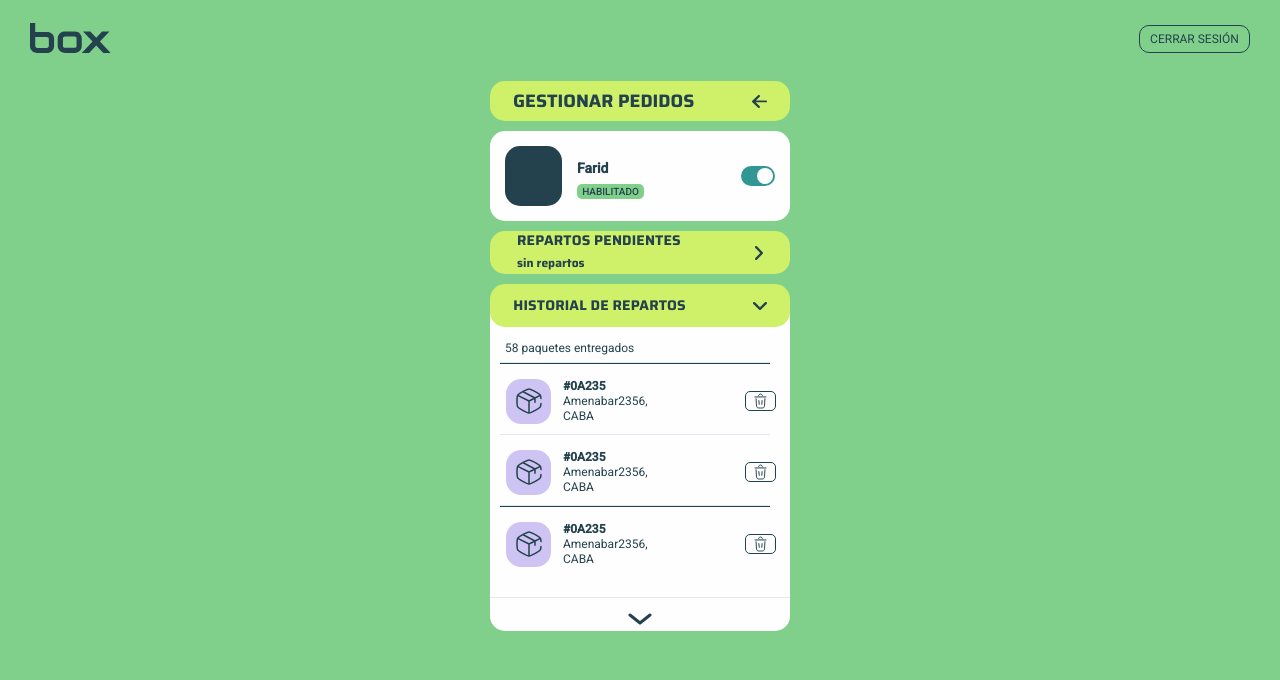
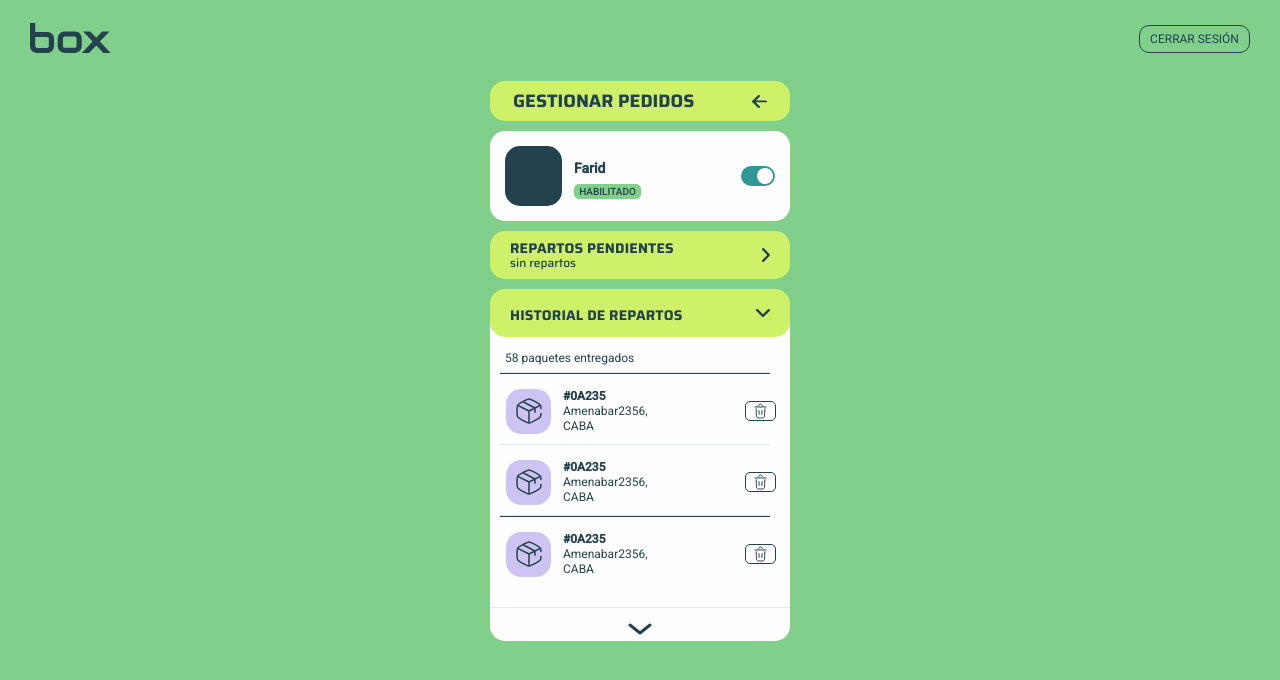
Before and after one commit to JuanPiPem/BoxDeliveryFrontend, a Next.js app: page /delivery-man-profile in a window 1280 px wide. Shown: the top 680 px of the page. Built offline with nearby package versions, Linux system fonts and the light colour scheme.

Commit message:
edit delivery man profile styles

```diff
--- a/src/components/deliveryManProfile/DeliveryManProfile.tsx
+++ b/src/components/deliveryManProfile/DeliveryManProfile.tsx
@@ -11,7 +11,10 @@ import DeployArrowRight from "assets/img/DeployArrowRight";
 import { ChakraProvider } from "@chakra-ui/react";
 import { Switch } from "@chakra-ui/react";
 
-const saira = Saira({ weight: "700", subsets: ["latin"] });
+const saira = Saira({
+  weight: ["400", "500", "600", "700"],
+  subsets: ["latin"],
+});
 
 const deliveryHistory = true;
 const deliveryPending = false;
--- a/src/components/deliveryManProfile/deliveryManProfile.module.scss
+++ b/src/components/deliveryManProfile/deliveryManProfile.module.scss
@@ -90,7 +90,7 @@
 }
 
 .textContainer {
-  margin-left: 15px;
+  margin-left: 12px;
   height: 100%;
   display: flex;
   flex-direction: column;
@@ -117,11 +117,11 @@
 
 .divDeliveryHistory {
   display: flex;
-  justify-content: space-around;
+  justify-content: space-between;
   align-items: center;
   width: 300px;
-  height: 43px;
-  flex-shrink: 0;
+  height: 48px;
+  padding: 0px 20px;
   background: $light-yellow;
   border-radius: 15px;
   z-index: 2;
@@ -131,11 +131,11 @@
   display: flex;
   flex-direction: column;
   justify-content: center;
-  margin-left: -10px;
 }
 
 .textDeliveryHistory {
   all: unset;
+  margin-bottom: -5px;
   font-size: 14px;
   font-weight: 700;
   letter-spacing: 0.15px;
@@ -146,9 +146,4 @@
   all: unset;
   font-size: 12px;
   font-weight: 500;
-  line-height: 24px;
 }
-
-.arrowDown {
-  margin-right: -10px;
-}
```
